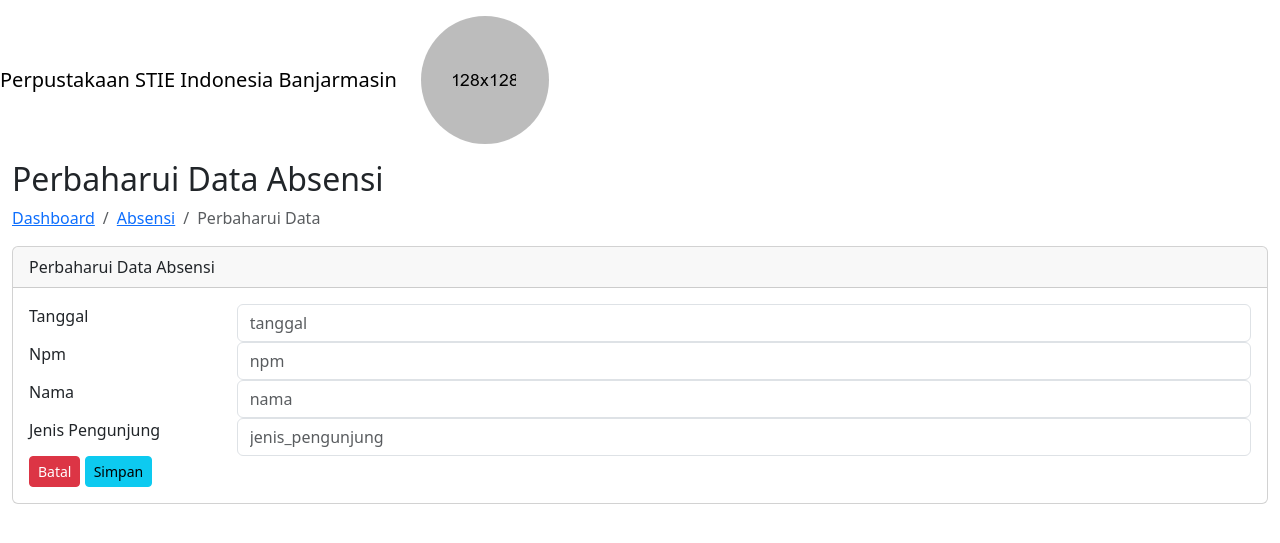
After one commit to WahyuIrpansyah/programmagang_perpus-stiei, a CodeIgniter app: page /perpus-stiei/index.php/absensi/ubah/1 in a window 1280 px wide. The commit adds this page. Shown: the top 543 px of the page. Run offline with CodeIgniter, Linux system fonts and the light colour scheme; data that the repository does not hold is empty; some libraries are stand-ins or nearby versions; some web fonts are replaced.

Commit message:
Form Absensi

```diff
--- a/application/controllers/Home.php
+++ b/application/controllers/Home.php
@@ -6,7 +6,7 @@ class Home extends CI_Controller
 
     public function index()
     {
-        $data['title'] = "Dasboard | Perpus STIE Indonesia";
+        $data['title'] = "Dasboard | Perpustakaan STIE Indonesia";
         $this->load->view('template/header', $data);
         $this->load->view('template/sidebar');
         $this->load->view('home_view');
--- /dev/null
+++ b/application/controllers/absensi.php
@@ -0,0 +1,59 @@
+<?php
+defined('BASEPATH') or exit('No direct script access allowed');
+
+class absensi extends CI_Controller
+{
+
+    function __construct()
+    {
+        parent::__construct();
+        $this->load->model('AbsensiModel');
+    }
+
+    public function index()
+    {
+        $data['title'] = "Absensi | STIE Indonesia Banjarmasin";
+        $data['absensi'] = $this->AbsensiModel->get_absensi();
+        $this->load->view('template/header', $data);
+        $this->load->view('template/sidebar');
+        $this->load->view('absensi/absensi_read');
+        $this->load->view('template/footer');
+    }
+
+    public function tambah()
+    {
+        if (isset($_POST['create'])) {
+            $this->AbsensiModel->insert_absensi();
+            redirect('absensi');
+        } else {
+            $data['title'] = "Tambah Data Absensi | Perpustakaan STIEI";
+            $this->load->view('template/header', $data);
+            $this->load->view('template/sidebar');
+            $this->load->view('absensi/absensi_create');
+            $this->load->view('template/footer');
+        }
+    }
+
+    public function ubah($npm)
+    {
+        if (isset($_POST['update'])) {
+            $this->AbsensiModel->update_absensi();
+            redirect('absensi');
+        } else {
+            $data['title'] = "Perbaharui Data Absensi | SIMDAWA-APP";
+            $data['absensi'] = $this->AbsensiModel->get_absensi_bynpm($npm);
+            $this->load->view('template/header', $data);
+            $this->load->view('template/sidebar');
+            $this->load->view('absensi/absensi_update');
+            $this->load->view('template/footer');
+        }
+    }
+
+    public function hapus($npm)
+    {
+        if (isset($npm)) {
+            $this->AbsensiModel->delete_absensi($npm);
+            redirect('absensi');
+        }
+    }
+}
--- /dev/null
+++ b/application/models/AbsensiModel.php
@@ -0,0 +1,47 @@
+<?php
+
+class AbsensiModel extends CI_Model
+{
+    private $tabel = "absensi";
+
+    public function get_absensi()
+    {
+        return $this->db->get($this->tabel)->result();
+    }
+
+    function insert_absensi()
+    {
+        $data = [
+            'tanggal' => $this->input->post('tanggal'),
+            'npm' => $this->input->post('npm'),
+            'nama' => $this->input->post('nama'),
+            'jenis_pengunjung' => $this->input->post('jenis_pengunjung')
+        ];
+
+        $this->db->insert($this->tabel, $data);
+    }
+
+    public function get_absensi_bynpm($npm)
+    {
+        return $this->db->get_where($this->tabel, ['npm' => $npm])->row();
+    }
+
+    function update_absensi()
+    {
+        $data = [
+            'tanggal' => $this->input->post('tanggal'),
+            'npm' => $this->input->post('npm'),
+            'nama' => $this->input->post('nama'),
+            'jenis_pengunjung' => $this->input->post('jenis_pengunjung')
+        ];
+
+        $this->db->where('npm', $this->input->post('npm'));
+        $this->db->update($this->tabel, $data);
+    }
+
+    function delete_absensi($npm)
+    {
+        $this->db->where('npm', $npm);
+        $this->db->delete($this->tabel);
+    }
+}
--- /dev/null
+++ b/application/views/absensi/absensi_update.php
@@ -0,0 +1,60 @@
+<div class="dashboard-wrapper">
+    <div class="container-fluid dashboard-content">
+        <div class="row">
+            <div class="col-xl-12 col-lg-12 col-md-12 col-sm-12 col-12">
+                <div class="page-header">
+                    <h2 class="pageheader-title">Perbaharui Data Absensi </h2>
+                    <div class="page-breadcrumb">
+                        <nav aria-label="breadcrumb">
+                            <ol class="breadcrumb">
+                                <li class="breadcrumb-item"><a href="<?= base_url('home') ?>" class="breadcrumb-link">Dashboard</a></li>
+                                <li class="breadcrumb-item"><a href="<?= base_url('absensi') ?>" class="breadcrumb-link">Absensi</a></li>
+                                <li class="breadcrumb-item active" aria-current="page">Perbaharui Data</li>
+                            </ol>
+                        </nav>
+                    </div>
+                </div>
+            </div>
+        </div>
+        <div class="row">
+            <div class="col-xl-12 col-lg-12 col-md-12 col-sm-12 col-12">
+                <div class="card">
+                    <div class="card-header">
+                        Perbaharui Data Absensi
+                    </div>
+                    <div class="card-body">
+                        <form action="" method="post">
+                            <div class="form-group row">
+                                <input type="hidden" name="tanggal" value="<?= $absensi->tanggal ?>">
+                                <label for="tanggal" class="col-md-2">Tanggal</label>
+                                <div class="col-md-10">
+                                    <input type="text" name="tanggal" required placeholder="tanggal" value="<?= $absensi->tanggal ?>" class="form-control">
+                                </div>
+                            </div>
+                            <div class="form-group row">
+                                <label for="npm" class="col-md-2">Npm</label>
+                                <div class="col-md-10">
+                                    <input type="text" name="npm" required placeholder="npm" value="<?= $absensi->npm ?>" class="form-control">
+                                </div>
+                            </div>
+                            <div class="form-group row">
+                                <label for="nama" class="col-md-2">Nama</label>
+                                <div class="col-md-10">
+                                    <input type="text" name="nama" required placeholder="nama" value="<?= $absensi->nama ?>" class="form-control">
+                                </div>
+                            </div>
+                            <div class="form-group row">
+                                <label for="jenis_pengunjung" class="col-md-2">Jenis Pengunjung</label>
+                                <div class="col-md-10">
+                                    <input type="text" name="jenis_pengunjung" required placeholder="jenis_pengunjung" value="<?= $absensi->jenis_pengunjung ?>" class="form-control">
+                                </div>
+                            </div>
+                            <a href="<?= base_url('absensi') ?>" class="btn btn-sm btn-danger float-right">Batal</a>
+                            <button type="submit" name="update" class="btn btn-sm btn-info float-right mr-1">Simpan</button>
+                        </form>
+                    </div>
+                </div>
+            </div>
+        </div>
+    </div>
+</div>
--- a/application/views/home_view.php
+++ b/application/views/home_view.php
@@ -6,7 +6,7 @@
         <div class="row">
             <div class="col-xl-12 col-lg-12 col-md-12 col-sm-12 col-12">
                 <div class="page-header">
-                    <h2 class="pageheader-title">PERPUSTAKAAN STIEI BANJARMASIN </h2>
+                    <h2 class="pageheader-title">DASHBOARD </h2>
                     <p class="pageheader-text">Proin placerat ante duiullam scelerisque a velit ac porta, fusce sit amet vestibulum mi. Morbi lobortis pulvinar quam.</p>
                     <div class="page-breadcrumb">
                         <nav aria-label="breadcrumb">
--- a/application/views/template/header.php
+++ b/application/views/template/header.php
@@ -23,7 +23,7 @@
         <!-- ============================================================== -->
         <div class="dashboard-header">
             <nav class="navbar navbar-expand-lg bg-white fixed-top">
-                <a class="navbar-brand" href="<?= base_url() ?>">Perpus STIE Indonesia</a>
+                <a class="navbar-brand" href="<?= base_url() ?>">Perpustakaan STIE Indonesia Banjarmasin</a>
                 <button class="navbar-toggler" type="button" data-toggle="collapse" data-target="#navbarSupportedContent" aria-controls="navbarSupportedContent" aria-expanded="false" aria-label="Toggle navigation">
                     <span class="navbar-toggler-icon"></span>
                 </button>
@@ -34,7 +34,7 @@
                             <div class="dropdown-menu dropdown-menu-right nav-user-dropdown" aria-labelledby="navbarDropdownMenuLink2">
                                 <div class="nav-user-info">
                                     <h5 class="mb-0 text-white nav-user-name">
-                                        John Abraham</h5>
+                                        Admin</h5>
                                     <span class="status"></span><span class="ml-2">Available</span>
                                 </div>
                                 <a class="dropdown-item" href="<?= base_url('login/logout') ?>"><i class="fas fa-power-off mr-2"></i>Logout</a>
--- a/application/views/template/sidebar.php
+++ b/application/views/template/sidebar.php
@@ -47,19 +47,19 @@
                             <ul class="nav flex-column">
                                 <?php if ($this->session->userdata('peran') != 'ADMIN') : ?>
                                     <li class="nav-item">
-                                        <a class="nav-link" href="<?php echo base_url('dataperpanjangankartu') ?>">Data Absensi</a>
+                                        <a class="nav-link" href="<?php echo base_url('laporanperpanjangankartu') ?>">Laporan Absensi</a>
                                     </li>
                                     <li class="nav-item">
-                                        <a class="nav-link" href="<?php echo base_url('datapengunjungperhari') ?>">Data Member</a>
+                                        <a class="nav-link" href="<?php echo base_url('laporanpengunjungperhari') ?>">Laporan Member</a>
                                     </li>
                                     <li class="nav-item">
-                                        <a class="nav-link" href="<?php echo base_url('datapengunjungperbulan') ?>">Data Pembayaran</a>
+                                        <a class="nav-link" href="<?php echo base_url('laporanpengunjungperbulan') ?>">Laporan Pembayaran</a>
                                     </li>
                                     <li class="nav-item">
-                                        <a class="nav-link" href="<?php echo base_url('datapeminjambuku') ?>">Data Pengunjung</a>
+                                        <a class="nav-link" href="<?php echo base_url('laporanpeminjambuku') ?>">Laporan Pengunjung</a>
                                     </li>
                                     <li class="nav-item">
-                                        <a class="nav-link" href="<?php echo base_url('dataanggota') ?>">Data Denda</a>
+                                        <a class="nav-link" href="<?php echo base_url('laporananggota') ?>">Laporan Denda</a>
                                     </li>
                                 <?php endif; ?>
                             </ul>
```
Also changed, not shown: application/controllers/Jenis.php (deleted, +0 -59 lines), application/models/JenisModel.php (deleted, +0 -43 lines), application/views/absensi/absensi_create.php (renamed from application/views/jenis/jenis_create.php, +20 -8 lines), application/views/absensi/absensi_read.php (renamed from application/views/jenis/jenis_read.php, +17 -15 lines), application/views/jenis/jenis_update.php (deleted, +0 -48 lines).
